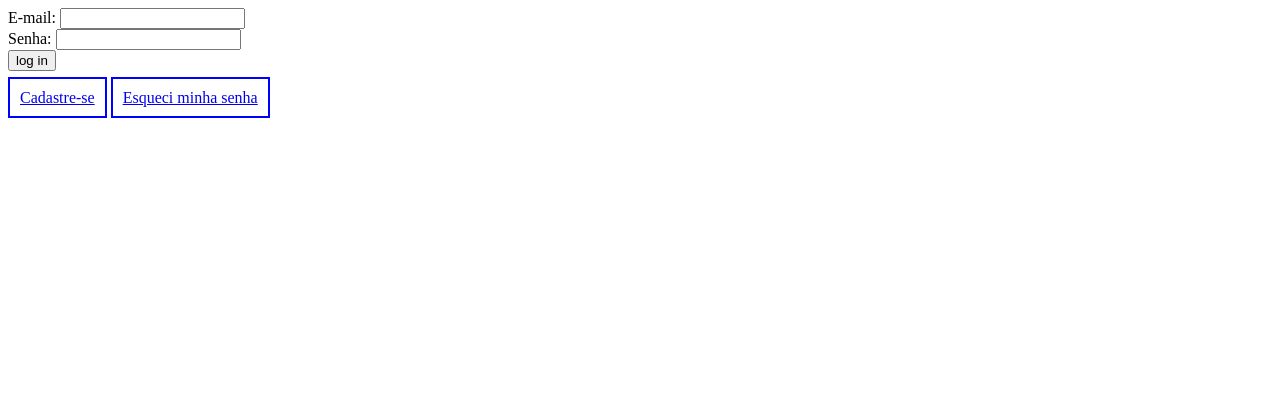
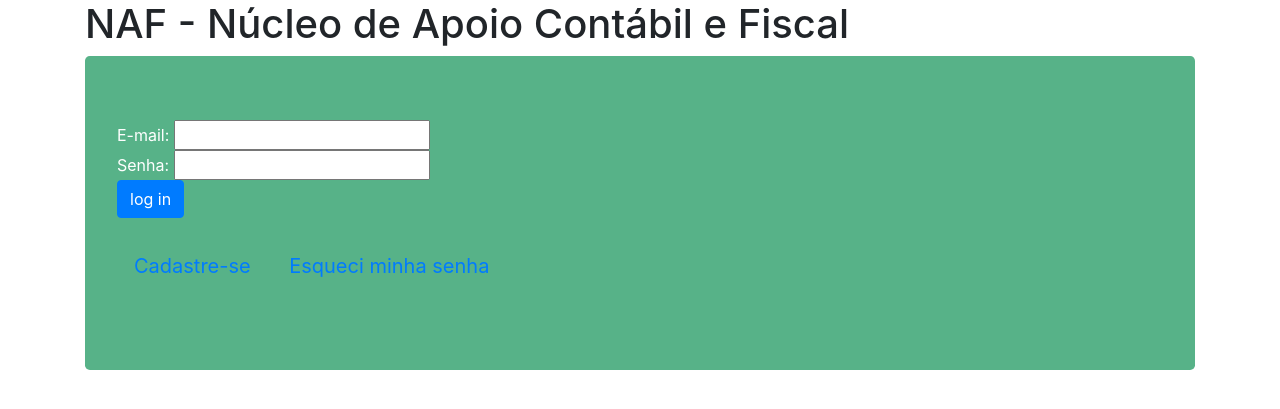
Before and after one commit to johnnyfsa/projetoNafUnifacs, a PHP site: page /loginPage.html in a window 1280 px wide. Shown: the top 409 px of the page. Run offline with PHP 8.4, Linux system fonts and the light colour scheme.

Commit message:
alered stuff

```diff
--- a/loginPage.html
+++ b/loginPage.html
@@ -1,14 +1,34 @@
 <html>
 <head>
+  <meta charset="utf-8">
+  <!-- If IE use the latest rendering engine -->
+  <meta http-equiv="X-UA-Compatible" content="IE=edge">
+  <!-- Set the page to the width of the device and set the zoon level -->
+  <meta name="viewport" content="width = device-width, initial-scale = 1">
+  <link rel="stylesheet" href="css\bootstrap.min.css">
+  <style media="screen">
+    .jumbotron
+    {
+      background-color: 57B288;
+      color: white;
+    }
+  </style>
   <title>Sistema de Login</title>
 </head>
 <body>
-  <form name="loginform" action="authentic.php" method="post">
-    E-mail: <input type="text" name="email" value=""><br>
-    Senha: <input type="password" name="psswd" value=""><br>
-    <input type="submit"  value="log in"><br><br>
-    <a style="border:2px solid blue; padding: 10px 10px 10px 10px" href="signin.html">Cadastre-se</a>
-    <a style="border:2px solid blue; padding: 10px 10px 10px 10px" href="recoverPassword.html"> Esqueci minha senha</a>
-  </form>
+  <div class="container">
+    <div class="page-header">
+      <h1>NAF - Núcleo de Apoio Contábil e Fiscal</h1>
+    </div>
+    <div class="jumbotron">
+      <form name="loginform" action="authentic.php" method="post">
+        E-mail: <input type="text" name="email" value=""><br>
+        Senha: <input type="password" name="psswd" value=""><br>
+        <input class="btn btn-primary" type="submit"  value="log in"><br><br>
+        <a class="btn btn-default btn-lg" role="button" href="signin.html">Cadastre-se</a>
+        <a class="btn btn-default btn-lg" role="button" href="recoverPassword.html"> Esqueci minha senha</a>
+      </form>
+    </div>
+  </div>
 </body>
 </html>
```
Also changed, not shown: painel.php (+8 -4 lines).
